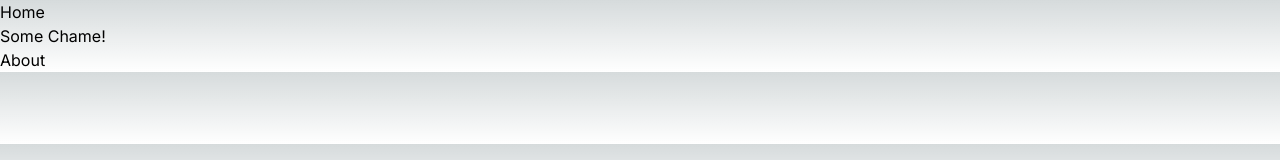
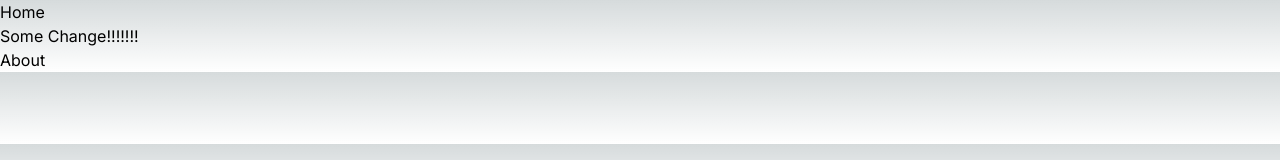
Before and after one commit to maxmichalek/my-app, a Next.js app: page / in a window 1280 px wide. Shown: the top 160 px of the page. Built offline with nearby package versions, Linux system fonts and the light colour scheme.

Commit message:
feat: some change (#10)
* feat: some change

* feat: some change

* feat: some change

* feat: some change

* feat: some change

* feat: some change

* feat: some change

---------

Co-authored-by: Max Michalek <max.michalek@maibornwolff.de>

```diff
--- a/src/app/page.tsx
+++ b/src/app/page.tsx
@@ -5,7 +5,7 @@ export default function Page() {
     <div>
       <h1>Home</h1>
       <h2>{process.env.ENVIRONMENT}</h2>
-      <h3>Some Chame!</h3>
+      <h3>Some Change!!!!!!!</h3>
       <Link href="/about">About</Link>
     </div>
   );
```
